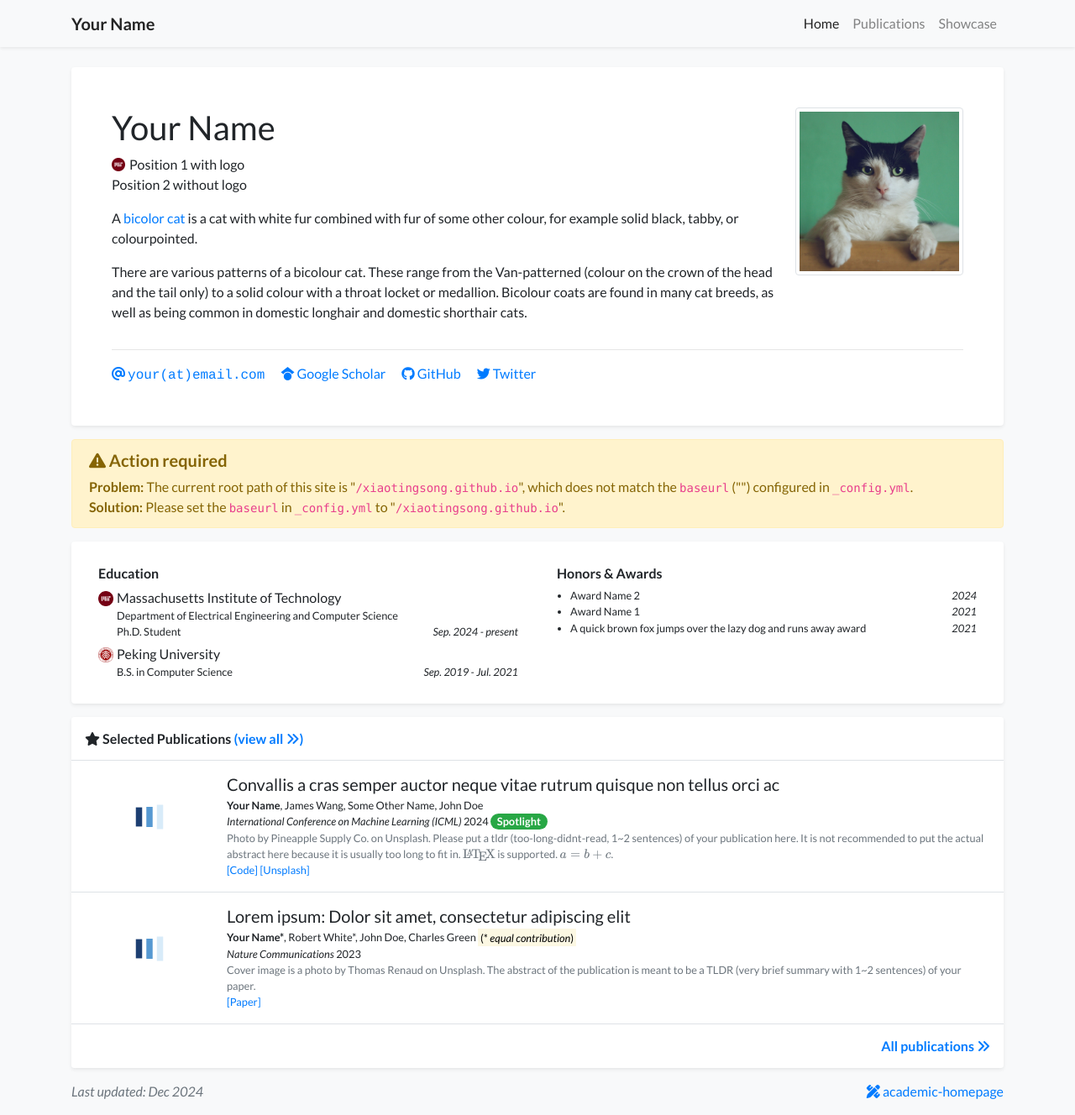
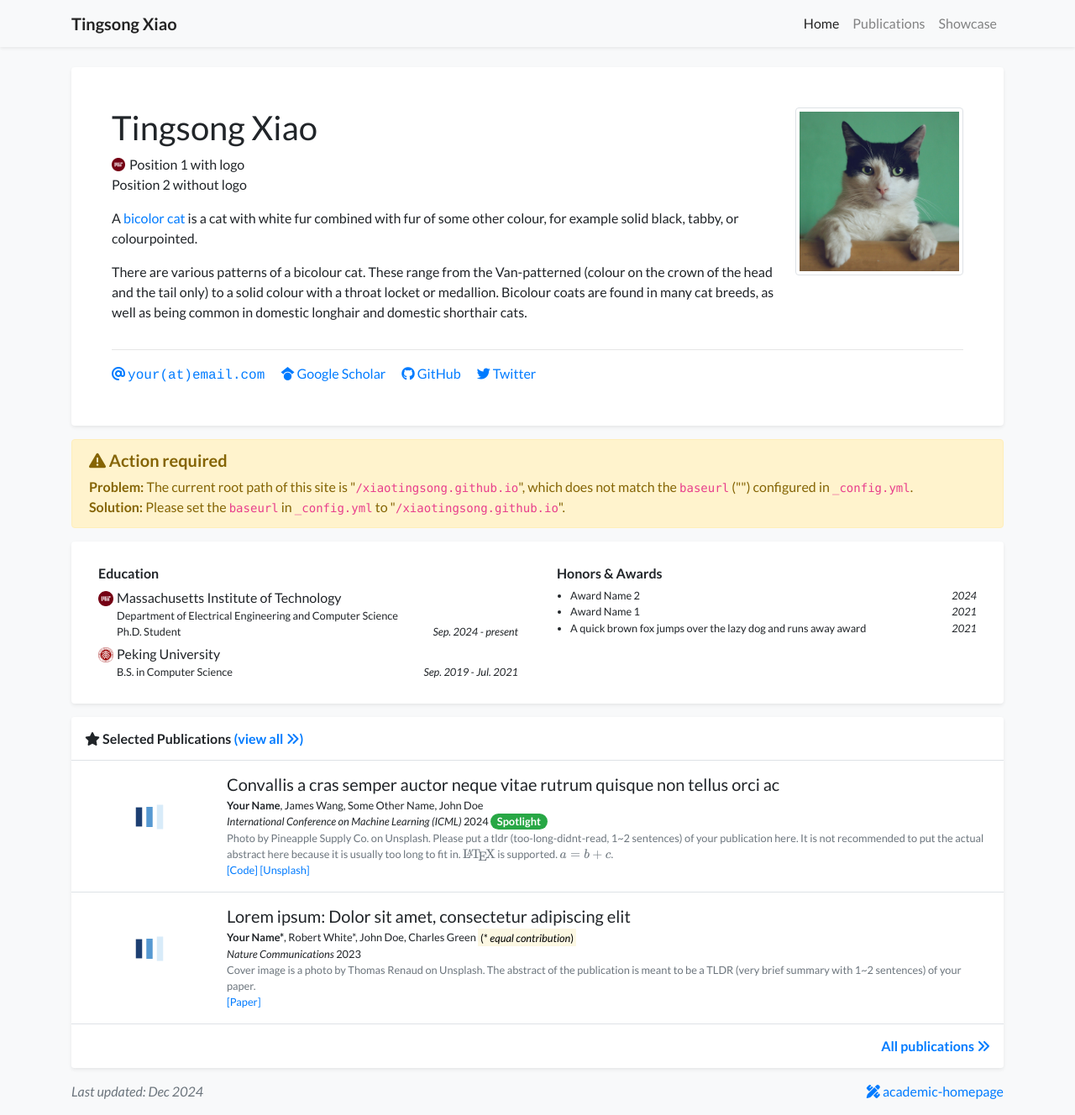
Before and after one commit to xiaotingsong/xiaotingsong.github.io, a Jekyll site: the page built from index.html, in a window 1280 px wide and 1328 px high. Shown: the whole window at 84% size. Built offline with Jekyll 4.4.1, drawn with Linux system fonts in a browser that asks for light colours; nearby versions of some CDN libraries; a style sheet for code colours, icons or effects is not loaded.

Commit message:
Update profile.yml

```diff
--- a/_data/profile.yml
+++ b/_data/profile.yml
@@ -1,6 +1,6 @@
-primary_name: "Your Name"
+primary_name: "Tingsong Xiao"
 secondary_name: ""
-navbar_name: "Your Name"
+navbar_name: "Tingsong Xiao"
 
 positions:
 - logo: /assets/images/badges/MIT_Social_circle.png  # Logo is optional
```
